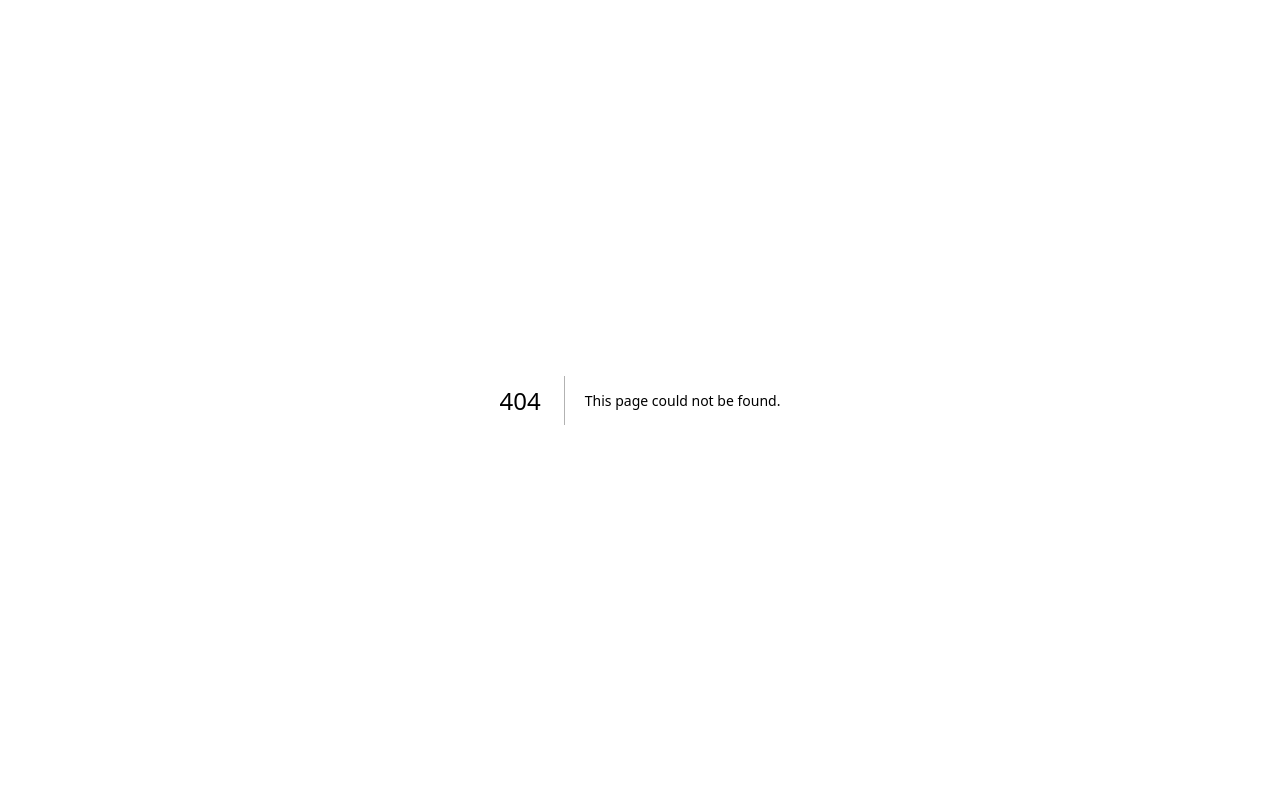
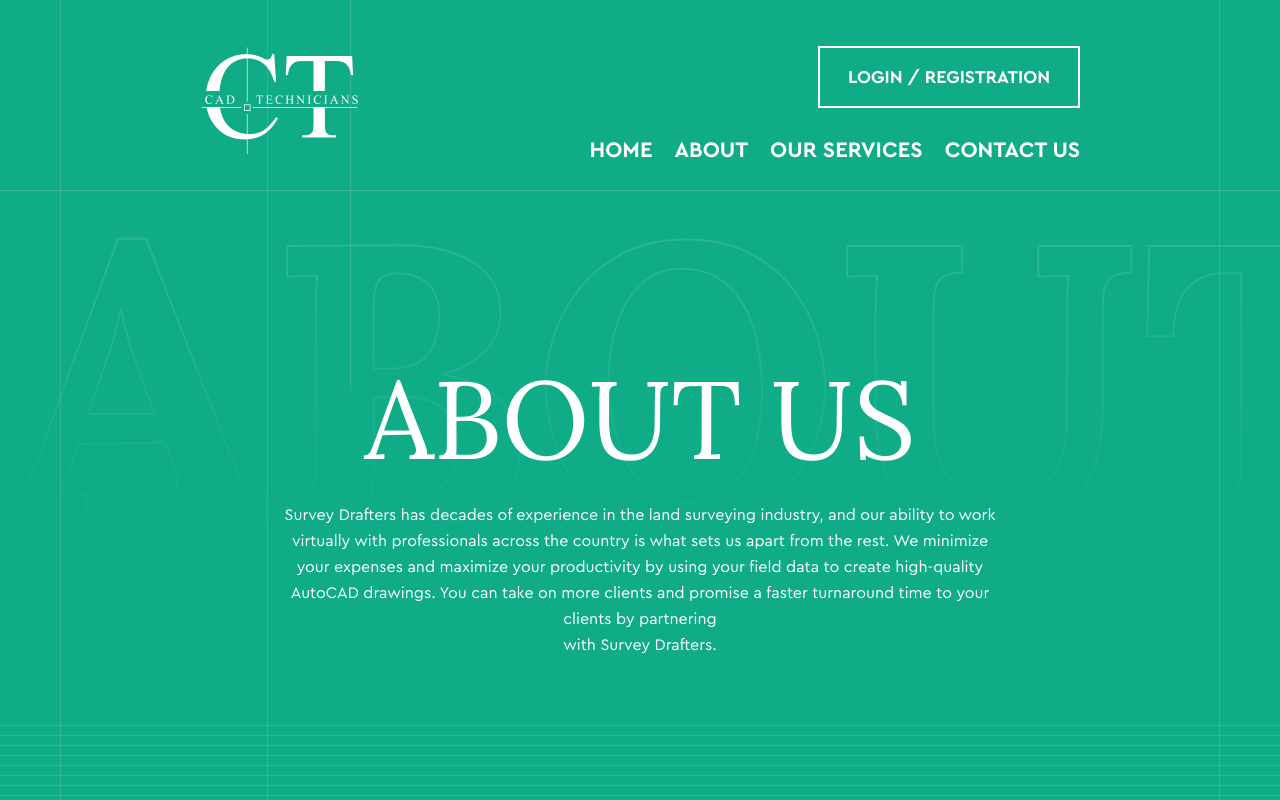
Before and after one commit to Sydorchuks/cad-technicians-next, a Next.js app: page /about in a window 1280 px wide. Before the commit this address had no page. Shown: the top 800 px of the page. Built offline with nearby package versions, Linux system fonts and the light colour scheme.

Commit message:
Created generic Hero component, initialized About and Services pages

```diff
--- /dev/null
+++ b/src/app/(pages)/about/page.tsx
@@ -0,0 +1,27 @@
+import ContactBlock from "@/app/components/ContactBlock/ContactBlock";
+import Feedback from "@/app/components/Feedback/Feedback";
+import GenericHero from "@/app/components/GenericHero/GenericHero";
+import PageLayout from "@/app/pageLayout";
+
+export default function About(){
+    return(
+        <PageLayout>
+            <GenericHero
+                bgText="ABOUT US"
+                title="ABOUT US"
+                description={
+                    <>
+                        Survey Drafters has decades of experience in the land surveying industry,
+                        and our ability to work virtually with professionals across the country is what sets us apart from the rest.
+                        We minimize your expenses and maximize your productivity by using your field data to create high-quality AutoCAD drawings.
+                        You can take on more clients and promise a faster turnaround time to your clients by partnering{" "}
+                        <br className="hidden xl:block" />
+                        with Survey Drafters.
+                    </>
+                }
+            />
+            <Feedback />
+            <ContactBlock />
+        </PageLayout>
+    )
+}
--- /dev/null
+++ b/src/app/(pages)/services/page.tsx
@@ -0,0 +1,17 @@
+import ContactBlock from "@/app/components/ContactBlock/ContactBlock";
+import Feedback from "@/app/components/Feedback/Feedback";
+import GenericHero from "@/app/components/GenericHero/GenericHero";
+import Video from "@/app/components/Video/Video";
+import { servicesHero } from "@/app/content/heroes";
+import PageLayout from "@/app/pageLayout";
+
+export default function Services(){
+    return(
+        <PageLayout>
+            <GenericHero {...servicesHero}/>
+            <Video />
+            <Feedback />
+            <ContactBlock />
+        </PageLayout>
+    )
+}
--- /dev/null
+++ b/src/app/components/GenericHero/GenericHero.tsx
@@ -0,0 +1,87 @@
+import Container from "../../components/ui/Container/Container";
+import BackgroundTitle from "../ui/BackgroundTitle/BackgroundTitle";
+import DecorLines from "../ui/DecorLines/DecorLines";
+import "../../styles/vertical-lines.css";
+
+interface Props {
+  bgText: string;
+  title: string;
+  description?: React.ReactNode;
+  descriptionClassName?: string;
+  heightClassName?: string;
+}
+
+const defaultHeightClassName = "h-145 md:h-122 lg:h-175 xl:h-210";
+
+function GenericHeroDecor() {
+  return (
+    <>
+      <div className="absolute top-0 vertical-line-left hidden h-full opacity-15 md:block">
+        <DecorLines count={1} position="left" direction="vertical" />
+      </div>
+
+      <div className="absolute top-0 vertical-line-left-2 hidden h-full opacity-15 md:block">
+        <DecorLines count={1} position="left" direction="vertical" />
+      </div>
+
+      <div className="absolute top-0 left-87.5 hidden h-97.5 opacity-15 md:block desktop:left-243.75 desktop:h-210 ultra:left-319.5">
+        <DecorLines count={1} position="left" direction="vertical" />
+      </div>
+
+      <div className="absolute vertical-line-right h-screen opacity-15 max-sm:hidden">
+        <DecorLines count={1} position="right" direction="vertical" />
+      </div>
+
+      <div className="absolute bottom-4 left-0 z-0 w-full opacity-15 md:hidden">
+        <DecorLines count={7} position="bottom" direction="horizontal" />
+      </div>
+
+      <div className="absolute bottom-4 left-0 z-0 hidden w-full opacity-15 md:block xl:hidden">
+        <DecorLines count={4} position="bottom" direction="horizontal" />
+      </div>
+
+      <div className="absolute bottom-6 left-0 z-0 hidden w-full opacity-15 xl:block">
+        <DecorLines count={10} position="bottom" direction="horizontal" />
+      </div>
+    </>
+  );
+}
+
+export default function GenericHero({
+  bgText,
+  title,
+  description,
+  descriptionClassName = "",
+  heightClassName = defaultHeightClassName,
+}: Props) {
+  return (
+    <section className={`relative overflow-hidden bg-primary ${heightClassName}`}>
+      <BackgroundTitle
+        variant="dark"
+        className="top-20 text-bg-sm md:top-30 md:text-bg-md lg:top-45 lg:text-[340px] xl:text-bg-lg 2xl:left-0 2xl:top-46.5 ultra:left-1/9"
+      >
+        {bgText}
+      </BackgroundTitle>
+
+      <GenericHeroDecor />
+
+      <Container>
+        <div className="relative z-10 h-full">
+          <div className="absolute left-1/2 top-30 flex w-full -translate-x-1/2 flex-col items-center text-center md:top-40 lg:top-79 xl:top-91 2xl:top-95.75">
+            <h1 className="max-w-full font-lora text-4xl font-normal uppercase leading-none text-white md:text-7xl lg:text-[96px] xl:text-[110px] 2xl:text-9xl">
+              {title}
+            </h1>
+
+            {description && (
+              <p
+                className={`mt-5 w-full max-w-78.25 font-body text-base leading-6.5 text-white md:mt-7 md:max-w-lg lg:max-w-155 xl:max-w-180 2xl:mt-10 2xl:max-w-242.5 2xl:text-md ${descriptionClassName}`}
+              >
+                {description}
+              </p>
+            )}
+          </div>
+        </div>
+      </Container>
+    </section>
+  );
+}
--- a/src/app/components/ui/BackgroundTitle/BackgroundTitle.tsx
+++ b/src/app/components/ui/BackgroundTitle/BackgroundTitle.tsx
@@ -17,14 +17,14 @@ export default function BackgroundTitle({
           WebkitTextStroke: "2px rgba(255,255,255,0.12)",
           color: "transparent",
           WebkitMaskImage:
-            "linear-gradient(to bottom, black 70%, transparent 100%)",
+            "linear-gradient(to bottom, black 0%, black 15%, transparent 100%)",
           maskImage:
-            "linear-gradient(to bottom, black 70%, transparent 100%)",
+            "linear-gradient(to bottom, black 0%, black 15%, transparent 100%)",
         }
       : {
           WebkitTextStroke: "2px rgba(228,228,228,0.8)",
           color: "transparent",
-        }
+        };
 
   return (
     <div
--- /dev/null
+++ b/src/app/content/heroes.tsx
@@ -0,0 +1,29 @@
+export const aboutHero = {
+  bgText: "ABOUT US",
+  title: "ABOUT US",
+  description: (
+    <>
+      Survey Drafters has decades of experience in the land surveying industry,
+      and our ability to work virtually with professionals across the country is what sets us apart from the rest.
+      We minimize your expenses and maximize your productivity by using your field data to create high-quality AutoCAD drawings.
+      You can take on more clients and promise a faster turnaround time to your clients by partnering{" "}
+      <br className="hidden xl:block" />
+      with Survey Drafters.
+    </>
+  ),
+};
+
+export const servicesHero = {
+  bgText: "OUR SERVICES",
+  title: "OUR SERVICES",
+  description: (
+    <>
+      When it comes to land surveying, you have enough on your plate.
+      Our goal at Survey Drafters is to let you focus on what you do best while we take care of the technology.
+      Simply submit your data to us and we create high-quality AutoCAD drawings for your use.
+      You get to lower your overhead and get more done with Survey Drafters!
+    </>
+  ),
+  descriptionClassName:"text-md md:text-base 2xl:text-md",
+  heightClassName:"h-137 md:h-122 lg:h-175 xl:h-210"
+};
```
